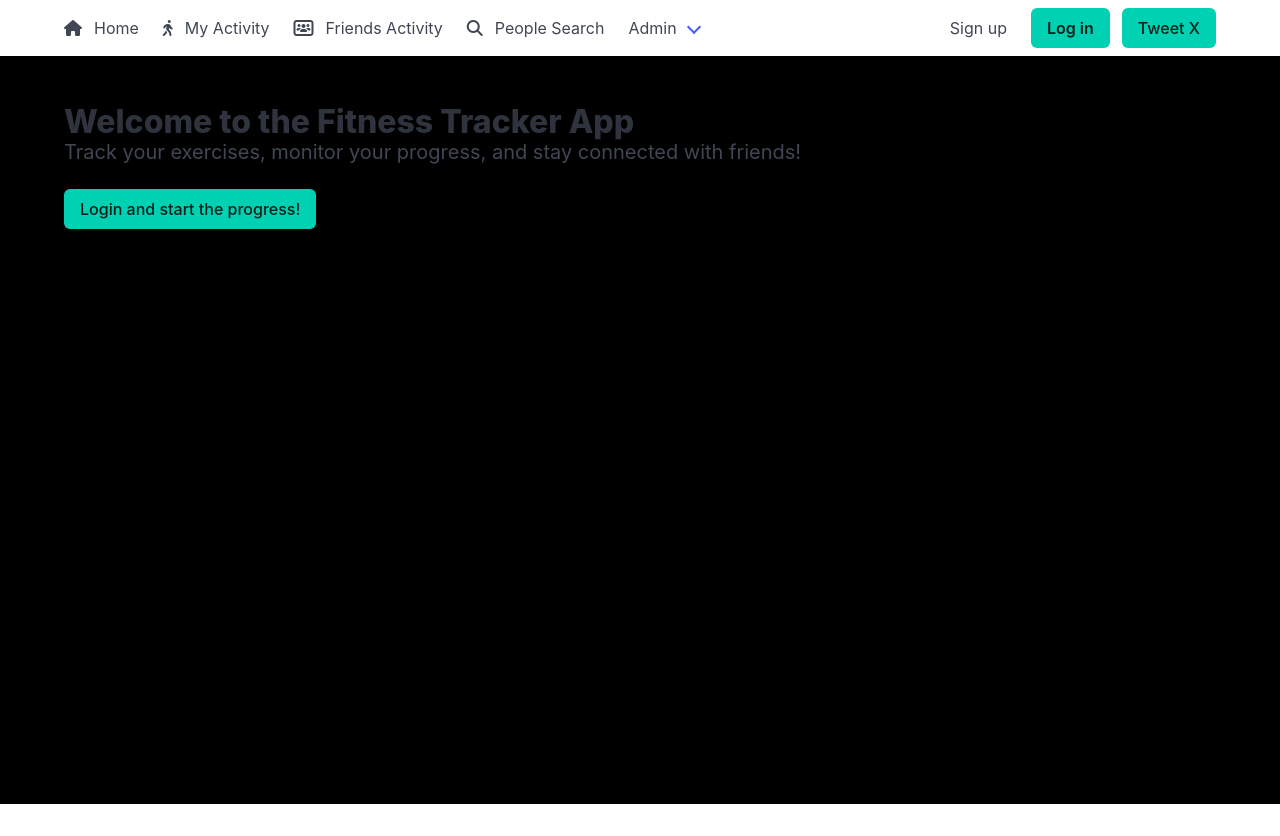
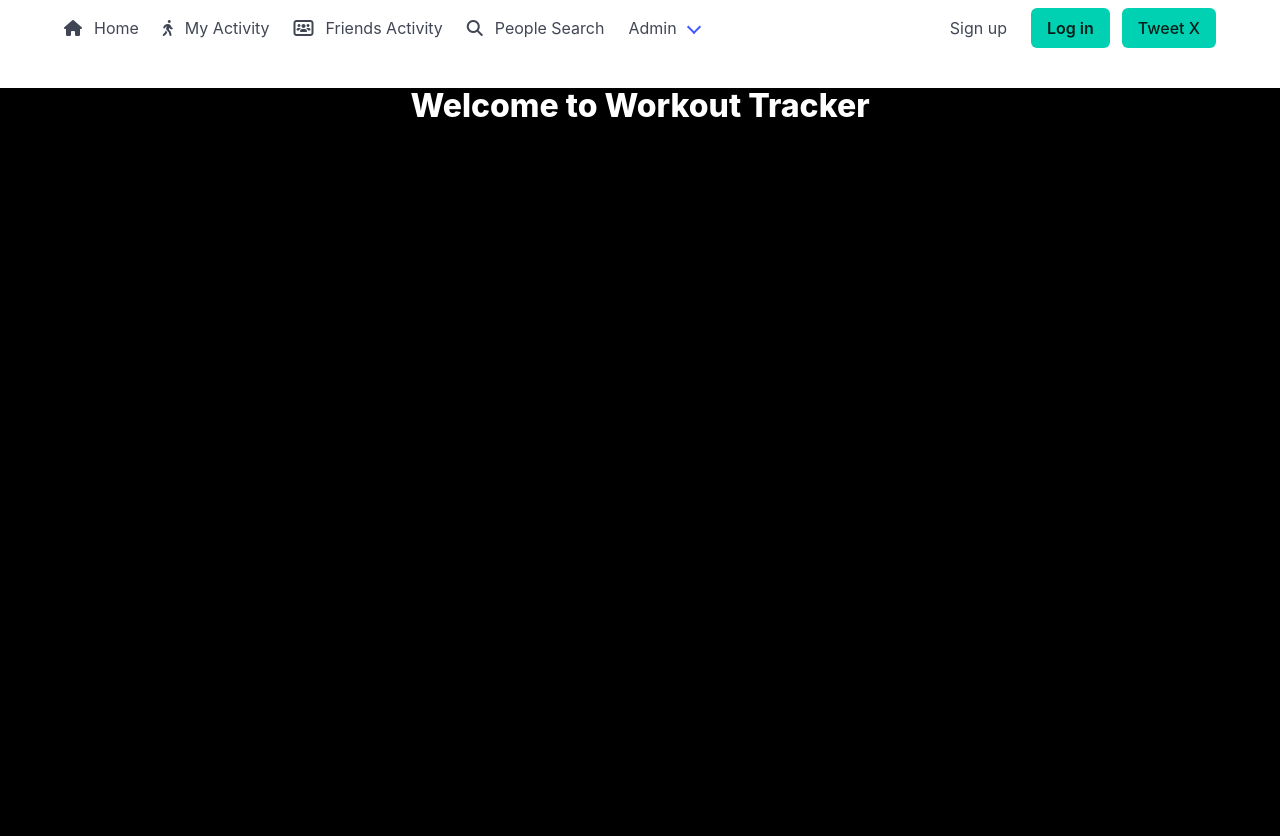
Before and after one commit to Vrajpatel5123/Final-Project, a Vue app in the folder client/: page / in a window 1280 px wide. Before the commit the page ends 804 px from the top, so only its background shows below. Built offline with nearby package versions, Linux system fonts and the light colour scheme; the HTML template or start-up script is replaced by a standard one.

Commit message:
please error is fixed...

```diff
--- /dev/null
+++ b/client/src/pages/Home.vue
@@ -0,0 +1,16 @@
+<script setup lang="ts">
+</script>
+
+<template>
+  <div class="container">
+    <h1 class="title">Welcome to Workout Tracker</h1>
+  </div>
+</template>
+
+<style scoped>
+.title {
+  color: white;
+  text-align: center;
+  margin-top: 2rem;
+}
+</style>
--- a/client/src/router/index.ts
+++ b/client/src/router/index.ts
@@ -1,13 +1,45 @@
 import { createRouter, createWebHistory } from 'vue-router'
-import { routes, handleHotUpdate } from 'vue-router/auto-routes'
+import Home from '@/pages/Home.vue'
 
 const router = createRouter({
   history: createWebHistory(import.meta.env.BASE_URL),
-  routes,
+  routes: [
+    {
+      path: '/',
+      name: 'home',
+      component: Home
+    },
+    {
+      path: '/MyActivity',
+      name: 'myactivity',
+      component: () => import('@/pages/MyActivity.vue')
+    },
+    {
+      path: '/FriendActivity',
+      name: 'friendactivity',
+      component: () => import('@/pages/FriendActivity.vue')
+    },
+    {
+      path: '/Admin',
+      name: 'admin',
+      component: () => import('@/pages/Admin.vue')
+    },
+    {
+      path: '/User',
+      name: 'user',
+      component: () => import('@/pages/User.vue')
+    },
+    {
+      path: '/Login',
+      name: 'login',
+      component: () => import('@/pages/Login.vue')
+    },
+    {
+      path: '/SignUp',
+      name: 'signup',
+      component: () => import('@/pages/SignUp.vue')
+    }
+  ]
 })
 
-if (import.meta.hot) {
-  handleHotUpdate(router)
-}
-
 export default router
--- a/client/vite.config.ts
+++ b/client/vite.config.ts
@@ -1,17 +1,12 @@
 import { fileURLToPath, URL } from 'node:url'
 import { defineConfig } from 'vite'
 import vue from '@vitejs/plugin-vue'
-import vueJsx from '@vitejs/plugin-vue-jsx'
 
 export default defineConfig({
-  plugins: [vue(), vueJsx()],
+  plugins: [vue()],
   resolve: {
     alias: {
       '@': fileURLToPath(new URL('./src', import.meta.url))
     }
-  },
-  build: {
-    outDir: '../server/dist',
-    emptyOutDir: true
   }
 })
```
